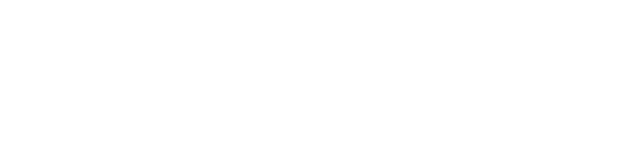
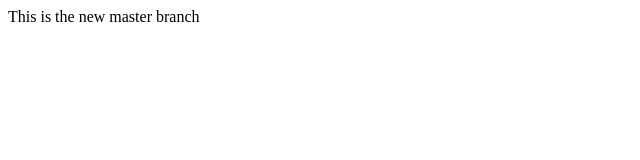
Before and after one commit to Urdhva/Urdhva.github.io, a plain HTML site: page index.html in a window 1280 px wide. Shown: the whole page, without its empty margins (0-640 px from the left). Drawn offline with Linux system fonts and the light colour scheme.

Commit message:
Another test for git

```diff
--- a/index.html
+++ b/index.html
@@ -4,4 +4,7 @@
         <title>My Chill Page</title>
         <link
     </head>
+    <body>
+        This is the new master branch
+    </body>
 </html>
```
